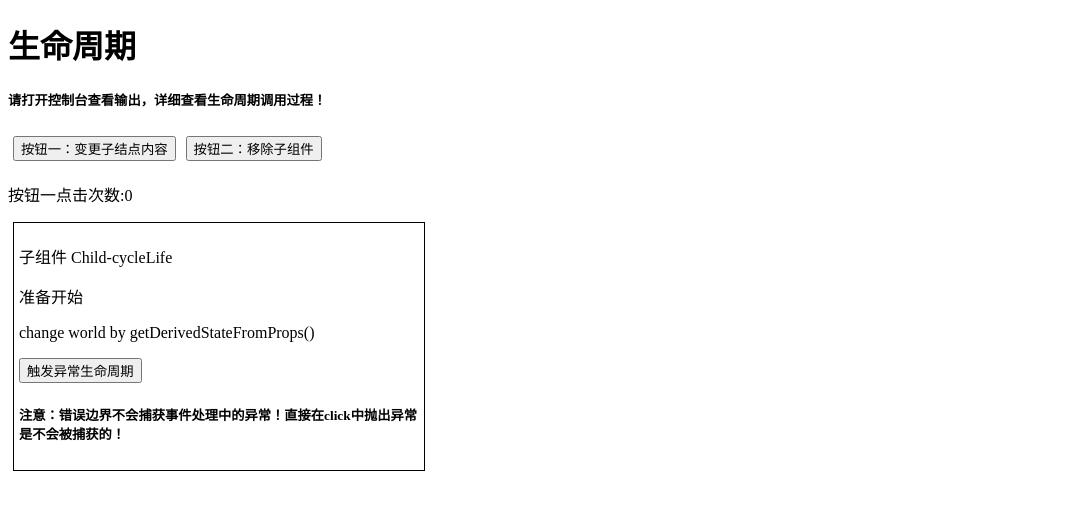
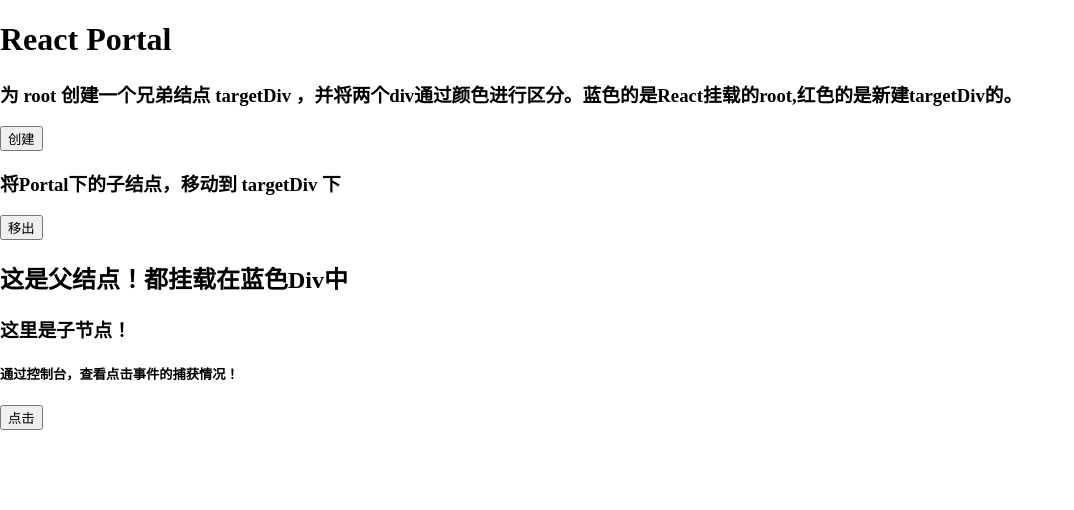
Before and after one commit to baozihuihui/react-ActualCombat, a React app in the folder hello-react/: page / in a window 1280 px wide. Shown: the top 510 px of the page, without its empty margins (0-1074 px from the left). Built offline with nearby package versions, Linux system fonts and the light colour scheme.

Commit message:
add Portal

```diff
--- a/hello-react/public/index.html
+++ b/hello-react/public/index.html
@@ -25,6 +25,12 @@
       Learn how to configure a non-root public URL by running `npm run build`.
     -->
     <title>React App</title>
+    <style>
+      body {
+        margin: 0;
+        padding: 0;
+      }
+    </style>
   </head>
   <body>
     <noscript>You need to enable JavaScript to run this app.</noscript>
--- a/hello-react/src/App.jsx
+++ b/hello-react/src/App.jsx
@@ -1,13 +1,15 @@
 import * as React from "react";
-import LifeCycle from "./lifeCycle";
+// import LifeCycle from "./lifeCycle";
 // import Communication from "./communication";
+import PortalDemo from "./portals";
 
 export default class App extends React.Component {
   render() {
     return (
       <>
-        <LifeCycle />
+        {/* <LifeCycle /> */}
         {/* <Communication /> */}
+        <PortalDemo />
       </>
     );
   }
--- /dev/null
+++ b/hello-react/src/portals/index.jsx
@@ -0,0 +1,84 @@
+import React, { Component } from "react";
+import Portal from "./portal";
+
+export default class PortalParent extends Component {
+  constructor() {
+    super();
+    this.root = document.getElementById("root");
+    this.body = this.root.parentNode;
+    this.targetDiv = null;
+    this.state = {
+      usePortal: false,
+    };
+  }
+
+  componentDidMount() {
+    this.portalParent = document.getElementById("portalParent");
+    this.portalParent.addEventListener("click", () => {
+      console.log("portalParent catch with addEventListener!");
+    });
+  }
+
+  componentWillUnmount() {
+    if (this.targetDiv) {
+      this.body.removeChild(this.targetDiv);
+    }
+  }
+
+  createTargetDiv = () => {
+    if (!this.targetDiv) {
+      this.targetDiv = document.createElement("div");
+      this.targetDiv.id = "targetDiv";
+      this.targetDiv.innerText = "this is a targetDiv!";
+      this.body.appendChild(this.targetDiv);
+      this.root.setAttribute("style", "background:blue");
+      this.targetDiv.setAttribute(
+        "style",
+        "background:red;width:200px;height:200px;margin:5px"
+      );
+      // 这里通过原生DOM结点添加监听，也是能捕获到Portal里边的冒泡事件
+      this.targetDiv.addEventListener("click", () => {
+        console.log("targetDiv catch with addEventListener!");
+      });
+    }
+  };
+
+  moveChildToPortal = () => {
+    if (!this.targetDiv) {
+      console.log("当前未创建目标结点,无法使用Portal！");
+      return;
+    }
+    this.setState((state) => ({ usePortal: !state.usePortal }));
+  };
+
+  parentCatch = () => {
+    console.log("PortalParent catch click!");
+  };
+
+  render() {
+    const { usePortal } = this.state;
+    return (
+      <>
+        <h1>React Portal</h1>
+        <h3>
+          为 root 创建一个兄弟结点 targetDiv
+          ，并将两个div通过颜色进行区分。蓝色的是React挂载的root,红色的是新建targetDiv的。
+        </h3>
+        <button onClick={this.createTargetDiv}> 创建 </button>
+        <h3>将Portal下的子结点，移动到 targetDiv 下</h3>
+        <button onClick={this.moveChildToPortal}>
+          移{usePortal ? "入" : "出"}
+        </button>
+        <div id="portalParent" onClick={this.parentCatch}>
+          <h2>这是父结点！都挂载在蓝色Div中</h2>
+
+          <Portal usePortal={usePortal} targetDiv={this.targetDiv}>
+            <h3>这里是子节点！</h3>
+            <h5>通过控制台，查看点击事件的捕获情况！</h5>
+            <button>点击</button>
+          </Portal>
+        </div>
+      </>
+    );
+  }
+}
--- /dev/null
+++ b/hello-react/src/portals/portal.jsx
@@ -0,0 +1,10 @@
+import { Component } from "react";
+import ReactDOM from "react-dom";
+
+export default class Portal extends Component {
+  render() {
+    return this.props.usePortal
+      ? ReactDOM.createPortal(this.props.children, this.props.targetDiv)
+      : this.props.children;
+  }
+}
```
Also changed, not shown: 2 other files (tests, documents, lock files or other folders).
